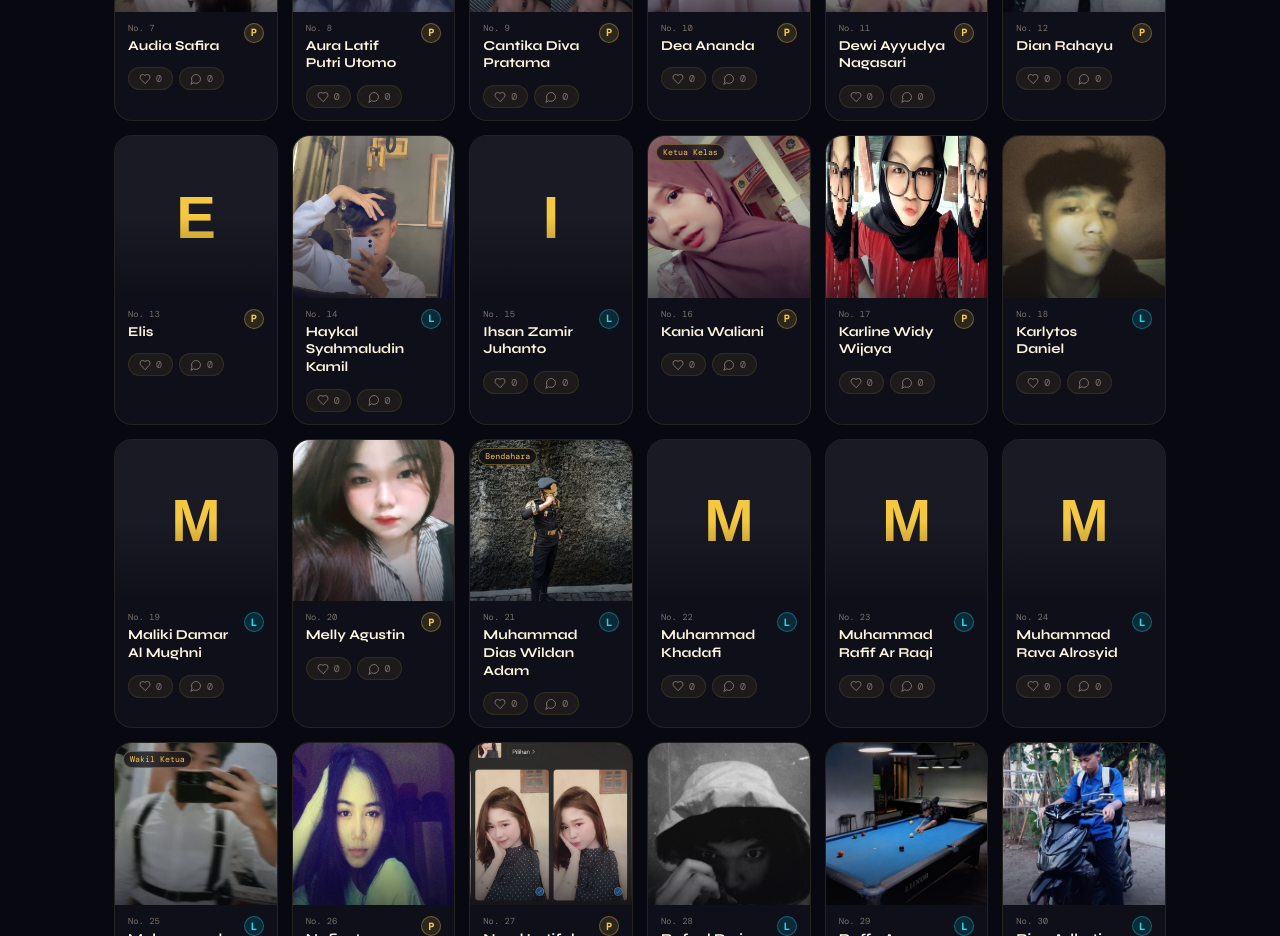
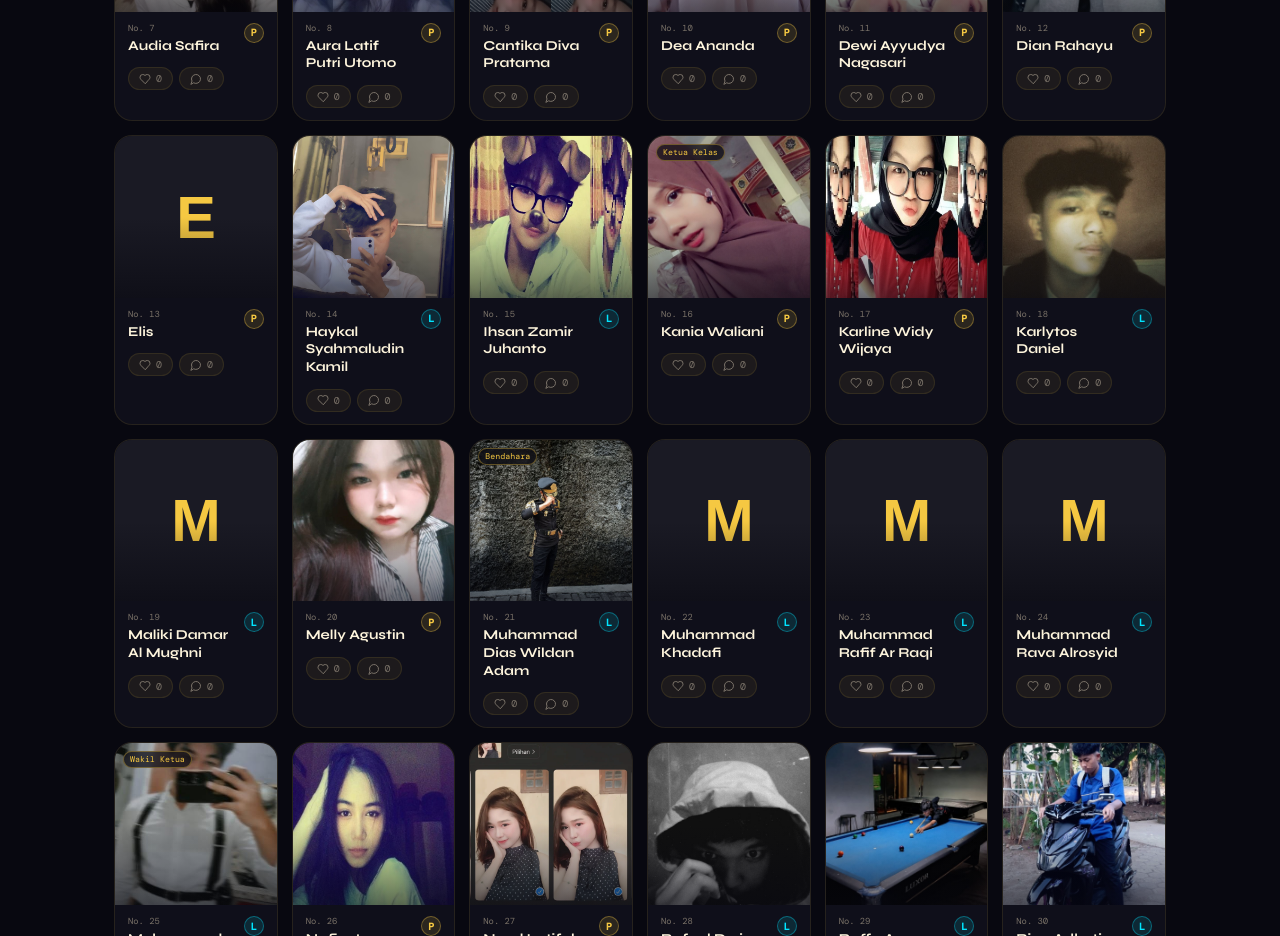
Before and after one commit to danzprstt/xi-tkj-5, a React (Vite) app: page / in a window 1280 px wide. Shown: the part 3460-4396 px from the top of the page. Built offline with nearby package versions, Linux system fonts and the light colour scheme; no server answers; the database is empty.

Commit message:
Update path foto siswa no.15

```diff
--- a/src/data/siswa.js
+++ b/src/data/siswa.js
@@ -13,7 +13,7 @@ export const SISWA = [
   {no:12, nama:"Dian Rahayu", lp:"P", photo:"/siswa_i/dian.jpg"},
   {no:13, nama:"Elis", lp:"P", photo:""},
   {no:14, nama:"Haykal Syahmaludin Kamil", lp:"L", photo:"/siswa_i/s14.jpg"},
-  {no:15, nama:"Ihsan Zamir Juhanto", lp:"L", photo:""},
+  {no:15, nama:"Ihsan Zamir Juhanto", lp:"L", photo:"/siswa_i/s15.png"},
   {no:16, nama:"Kania Waliani", lp:"P", photo:"/siswa_i/kania.jpg"},
   {no:17, nama:"Karline Widy Wijaya", lp:"P", photo:"/siswa_i/karlin.jpg"},
   {no:18, nama:"Karlytos Daniel", lp:"L", photo:"/siswa_i/itos.jpg"},
```
